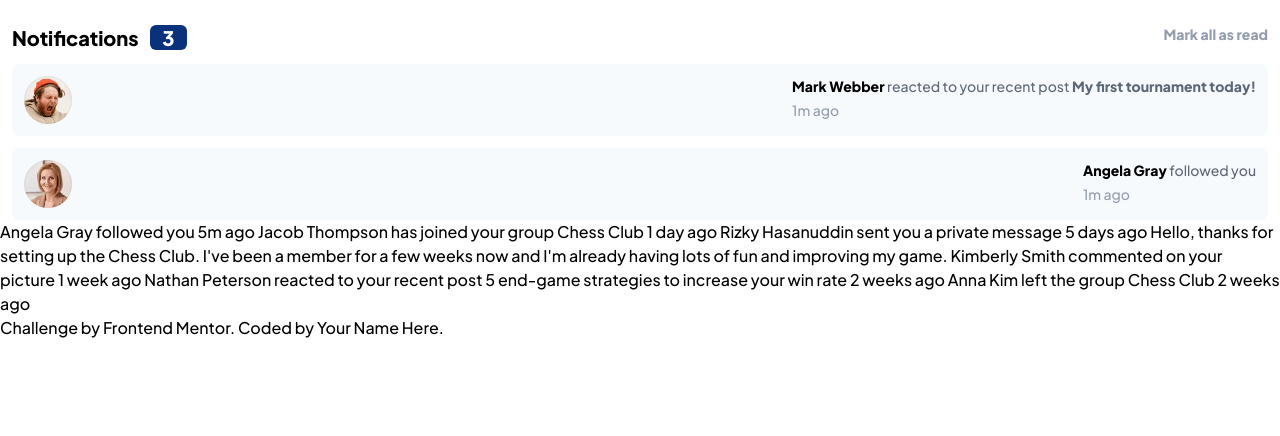
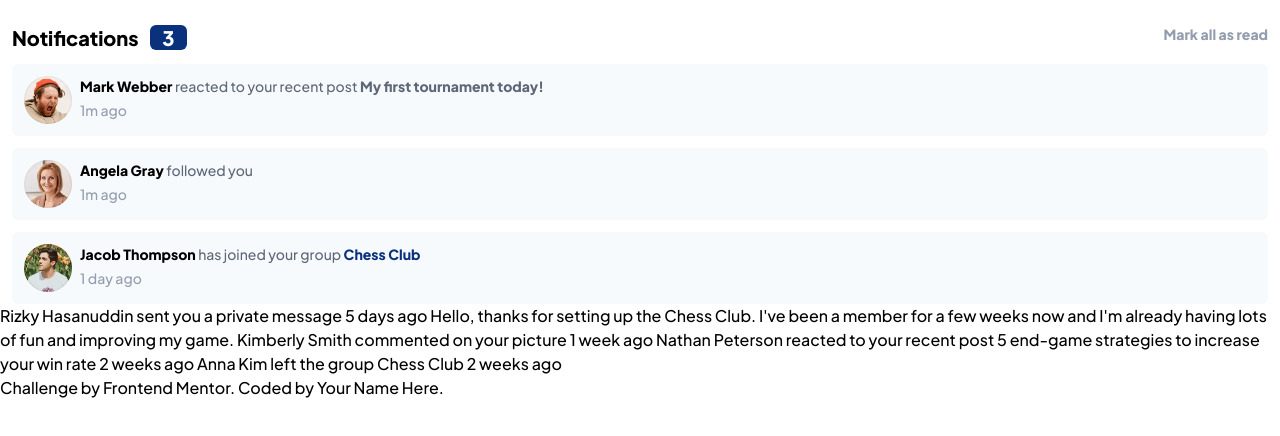
Before and after one commit to cristianoso19/fm.NotificationsPage, a website: page index.html in a window 1280 px wide. Drawn offline with Linux system fonts and the light colour scheme.

```diff
--- a/index.html
+++ b/index.html
@@ -26,7 +26,7 @@
   <main class="mx-3 container w-auto">
     <div class="mt-3 bg-verylightgb rounded-md flex justify-between p-3">
       <img src="./assets/images/avatar-mark-webber.webp" alt="notification user avatar" class="w-12 h-12 ">
-      <div class="ml-2 text-sm">
+      <div class="ml-2 text-sm flex-auto">
         <span class="font-bold">Mark Webber</span>
         <span class="text-darkgb">reacted to your recent post</span>
         <span class="font-bold text-darkgb">My first tournament today!</span>
@@ -36,19 +36,23 @@
 
     <div class="mt-3 bg-verylightgb rounded-md flex justify-between p-3">
       <img src="./assets/images/avatar-angela-gray.webp" alt="notification user avatar" class="w-12 h-12 ">
-      <div class="ml-2 text-sm">
+      <div class="ml-2 text-sm flex-auto">
         <span class="font-bold">Angela Gray</span>
         <span class="text-darkgb">followed you</span>
         <p class="text-gb mt-1">1m ago</p>
       </div>
     </div>
+
+    <div class="mt-3 bg-verylightgb rounded-md flex justify-between p-3">
+      <img src="./assets/images/avatar-jacob-thompson.webp" alt="notification user avatar" class="w-12 h-12 ">
+      <div class="ml-2 text-sm flex-auto">
+        <span class="font-bold">Jacob Thompson</span>
+        <span class="text-darkgb">has joined your group</span>
+        <span class="font-bold text-blue">Chess Club</span>
+        <p class="text-gb mt-1">1 day ago</p>
+      </div>
+    </div>
   </main>
-
-  Angela Gray followed you
-  5m ago
-
-  Jacob Thompson has joined your group Chess Club
-  1 day ago
 
   Rizky Hasanuddin sent you a private message
   5 days ago
```
Also changed, not shown: dist/output.css.
